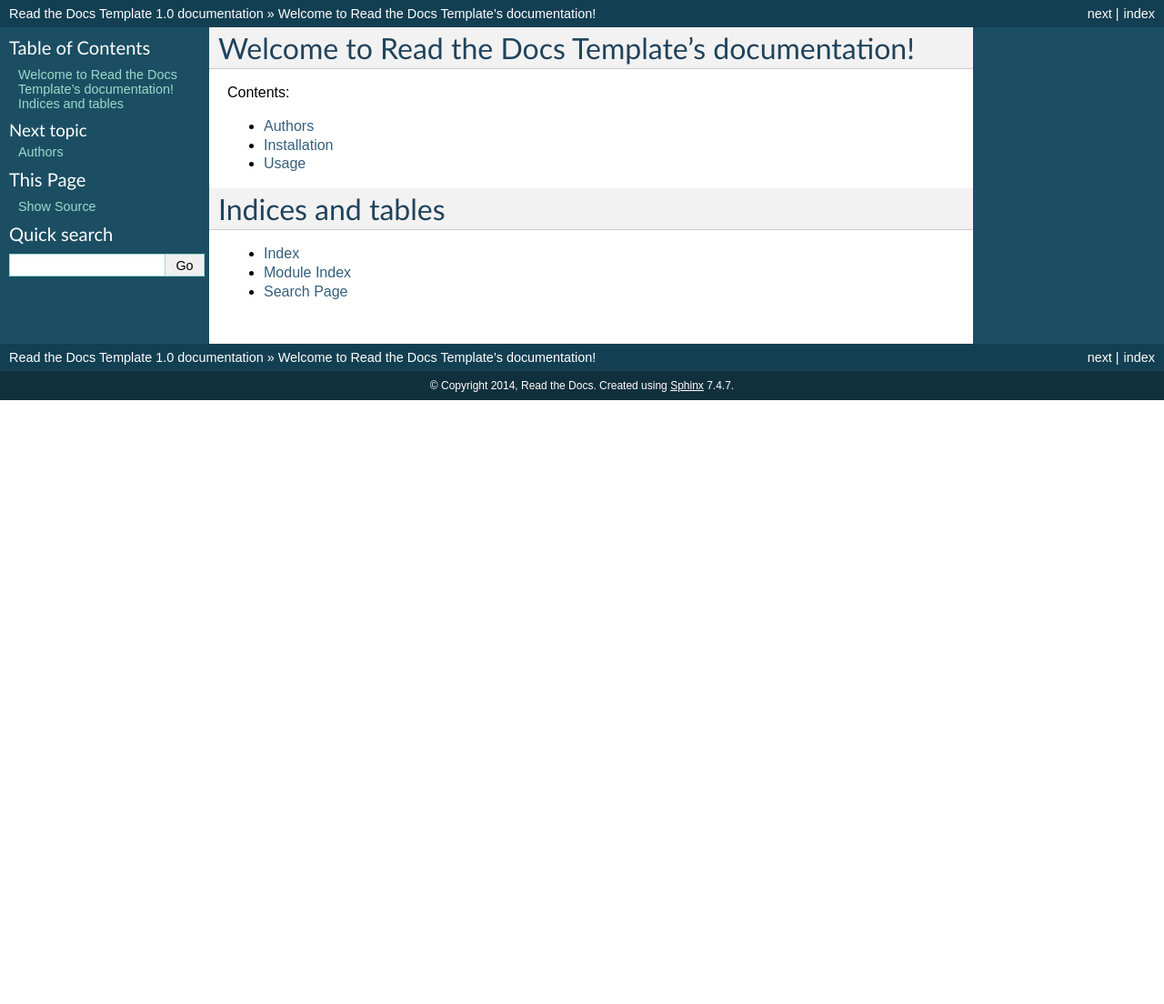
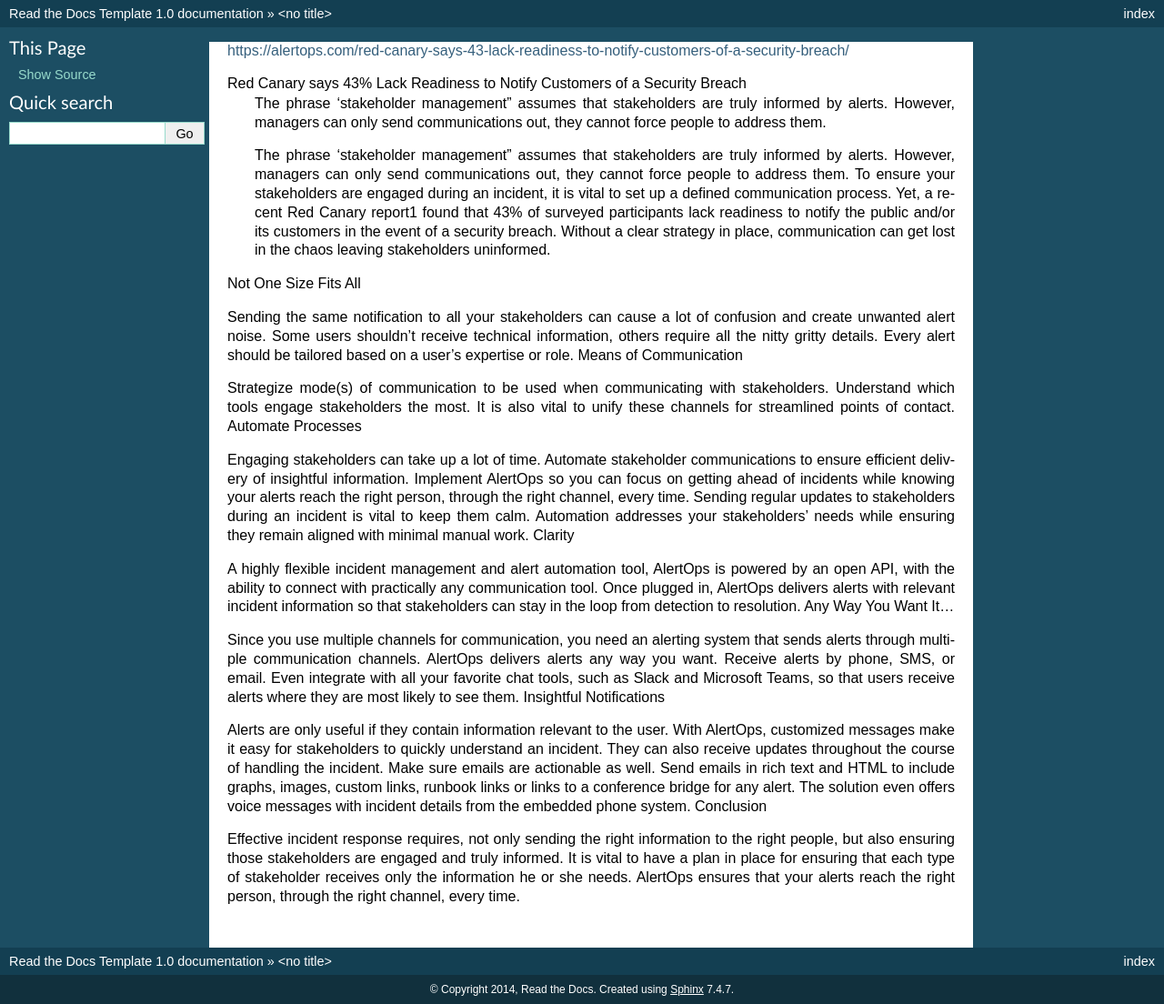
Before and after one commit to alertblogs/Red-Canary-says-43-Lack-Readiness-to-Notify-Customers-of-a-Security-Breach, a Sphinx documentation site: the page built from docs/index.rst, in a window 1280 px wide. Shown: the whole page at 91% size. Built offline with Sphinx 7.4.7, drawn with Linux system fonts in a browser that asks for light colours; before the commit the page ends 900 px from its top, so only the background shows below that.

Commit message:
Update index.rst

```diff
--- a/docs/index.rst
+++ b/docs/index.rst
@@ -1,24 +1,27 @@
-.. Read the Docs Template documentation master file, created by
-   sphinx-quickstart on Tue Aug 26 14:19:49 2014.
-   You can adapt this file completely to your liking, but it should at least
-   contain the root `toctree` directive.
+https://alertops.com/red-canary-says-43-lack-readiness-to-notify-customers-of-a-security-breach/
 
-Welcome to Read the Docs Template's documentation!
-==================================================
+Red Canary says 43% Lack Readiness to Notify Customers of a Security Breach
+ The phrase ‘stakeholder management” assumes that stakeholders are truly informed by alerts. However, managers can only send communications out, they cannot force people to address them.
 
-Contents:
+ The phrase ‘stakeholder management” assumes that stakeholders are truly informed by alerts. However, managers can only send communications out, they cannot force people to address them. To ensure your stakeholders are engaged during an incident, it is vital to set up a defined communication process. Yet, a recent Red Canary report1 found that 43% of surveyed participants lack readiness to notify the public and/or its customers in the event of a security breach. Without a clear strategy in place, communication can get lost in the chaos leaving stakeholders uninformed.
+Not One Size Fits All
 
-.. toctree::
-   :maxdepth: 2
-   :glob:
+Sending the same notification to all your stakeholders can cause a lot of confusion and create unwanted alert noise. Some users shouldn’t receive technical information, others require all the nitty gritty details. Every alert should be tailored based on a user’s expertise or role.
+Means of Communication
 
-   *
+Strategize mode(s) of communication to be used when communicating with stakeholders. Understand which tools engage stakeholders the most. It is also vital to unify these channels for streamlined points of contact.
+Automate Processes
 
+Engaging stakeholders can take up a lot of time. Automate stakeholder communications to ensure efficient delivery of insightful information. Implement AlertOps so you can focus on getting ahead of incidents while knowing your alerts reach the right person, through the right channel, every time. Sending regular updates to stakeholders during an incident is vital to keep them calm. Automation addresses your stakeholders’ needs while ensuring they remain aligned with minimal manual work.
+Clarity
 
+A highly flexible incident management and alert automation tool, AlertOps is powered by an open API, with the ability to connect with practically any communication tool. Once plugged in, AlertOps delivers alerts with relevant incident information so that stakeholders can stay in the loop from detection to resolution.
+Any Way You Want It…
 
-Indices and tables
-==================
+Since you use multiple channels for communication, you need an alerting system that sends alerts through multiple communication channels. AlertOps delivers alerts any way you want. Receive alerts by phone, SMS, or email. Even integrate with all your favorite chat tools, such as Slack and Microsoft Teams, so that users receive alerts where they are most likely to see them.
+Insightful Notifications
 
-* :ref:`genindex`
-* :ref:`modindex`
-* :ref:`search`
+Alerts are only useful if they contain information relevant to the user. With AlertOps, customized messages make it easy for stakeholders to quickly understand an incident. They can also receive updates throughout the course of handling the incident. Make sure emails are actionable as well. Send emails in rich text and HTML to include graphs, images, custom links, runbook links or links to a conference bridge for any alert. The solution even offers voice messages with incident details from the embedded phone system.
+Conclusion
+
+Effective incident response requires, not only sending the right information to the right people, but also ensuring those stakeholders are engaged and truly informed. It is vital to have a plan in place for ensuring that each type of stakeholder receives only the information he or she needs. AlertOps ensures that your alerts reach the right person, through the right channel, every time.
```
